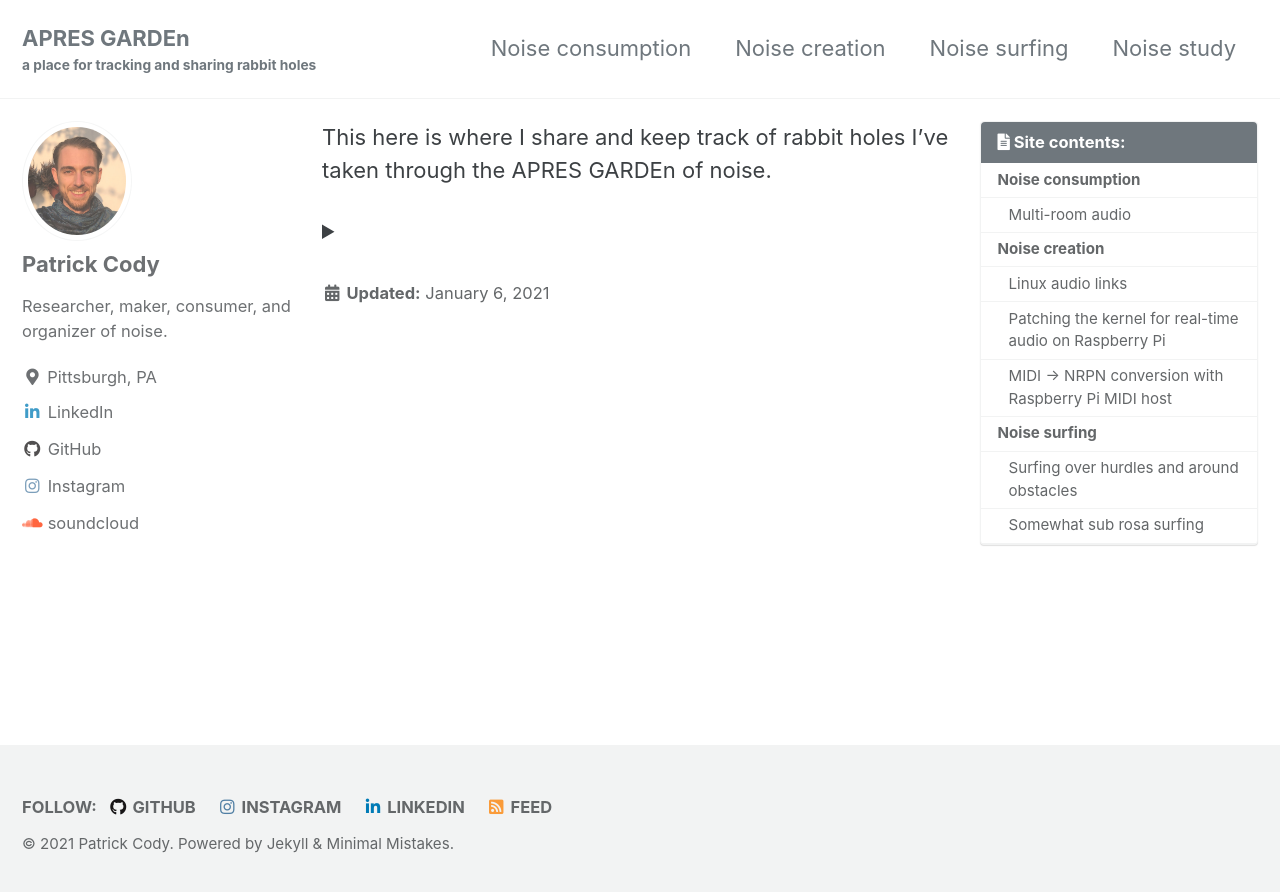
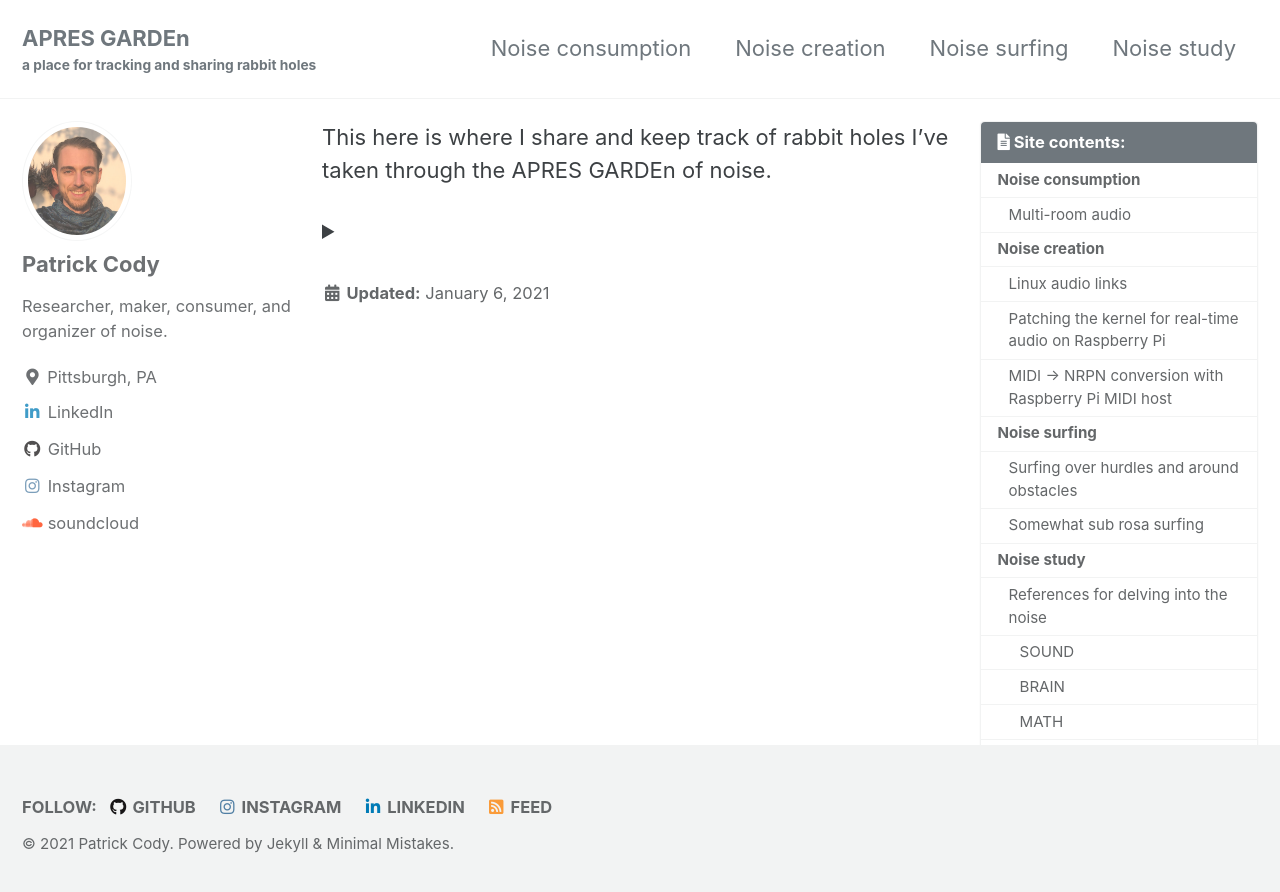
Before and after one commit to xiubert/xiubert.github.io, a Jekyll site: the page built from index.md, in a window 1280 px wide. Shown: the top 892 px of the page. Built offline with Jekyll 4.4.1, drawn with Linux system fonts in a browser that asks for light colours; cached includes are drawn as plain includes; the list of posts is cut into pages by our own code.

Commit message:
toc updates

```diff
--- a/index.md
+++ b/index.md
@@ -18,5 +18,12 @@ This here is where I share and keep track of rabbit holes I've taken through the
 <h1>[Noise surfing](/noiseSurfing/)</h1>
 <h2>[Surfing over hurdles and around obstacles](/noiseSurfing/#surfing-over-hurdles-and-around-obstacles)</h2>
 <h2>[Somewhat sub rosa surfing](/noiseSurfing/#somewhat-sub-rosa-surfing)</h2>
+<h1>[Noise study](/noiseStudy/)</h1>
+<h2>[References for delving into the noise](/noiseStudy/#delving-into-the-noise/)</h2>
+<h3>[SOUND](/noiseStudy/#sound)</h3>
+<h3>[BRAIN](/noiseStudy/#brain)</h3>
+<h3>[MATH](/noiseStudy/#math)</h3>
+<h3>[STATS](/noiseStudy/#stats)</h3>
+
 </p>
 </details>
```
Also changed, not shown: _pages/noiseStudy.md (+1 -2 lines).
